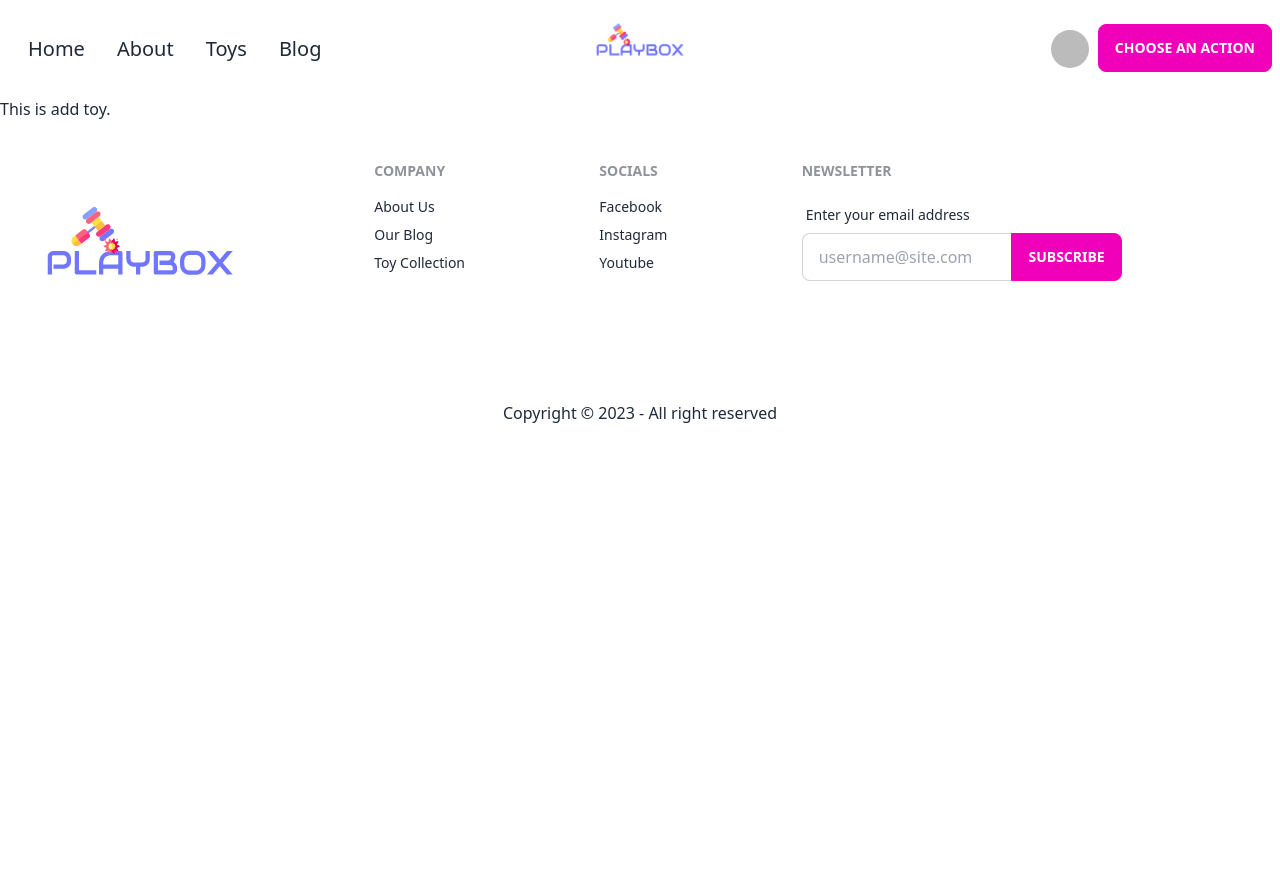
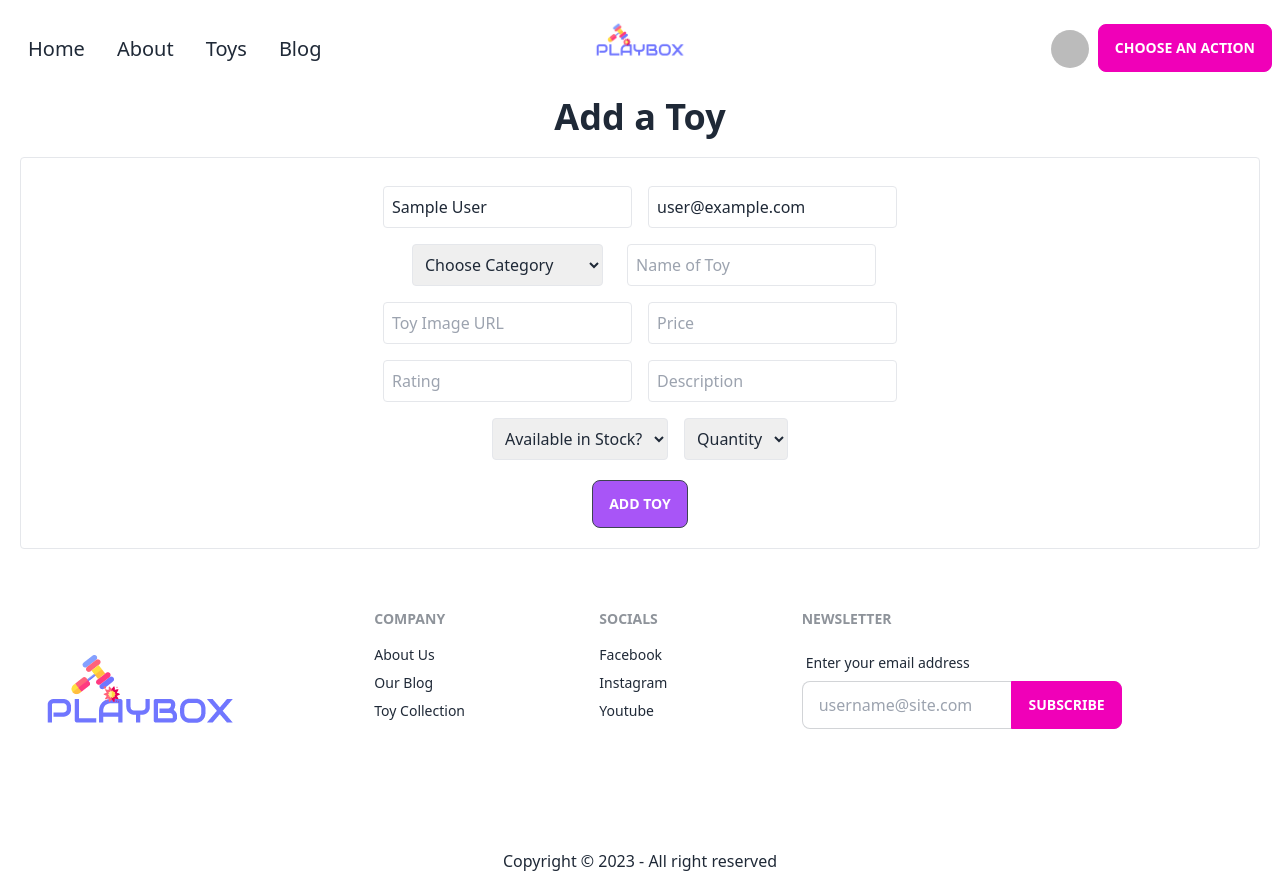
Before and after one commit to MarzukaaZaki/playbox-client, a React (Vite) app: page /addtoy in a window 1280 px wide. Before the commit the page ends 800 px from the top, so only its background shows below. Built offline with nearby package versions, Linux system fonts and the light colour scheme; no server answers; sample sign-in values are in the browser's storage.

Commit message:
Implemented post toy logic with toast message

```diff
--- a/package.json
+++ b/package.json
@@ -19,6 +19,7 @@
     "react-hook-form": "^7.43.9",
     "react-router-dom": "^6.11.2",
     "react-select": "^5.7.3",
+    "react-toastify": "^9.1.3",
     "sort-by": "^1.2.0"
   },
   "devDependencies": {
--- a/src/pages/AddToy/AddToy.jsx
+++ b/src/pages/AddToy/AddToy.jsx
@@ -1,10 +1,161 @@
-import React from 'react';
+import React, { useContext } from 'react';
+import { useForm } from "react-hook-form";
+import { AuthContext } from '../../providers/AuthProviders';
+import { ToastContainer, toast } from 'react-toastify';
+import 'react-toastify/dist/ReactToastify.css';
+
 
 const AddToy = () => {
+    const { user } = useContext(AuthContext);
+
+    const { register, handleSubmit, watch, formState: { errors } } = useForm();
+    const onSubmit = data =>{
+        console.log(data);
+
+        fetch('http://localhost:5000/addtoy',{
+            method: 'POST',
+            headers: {
+                'content-type': 'application/json'
+            },
+            body: JSON.stringify(data)
+        })
+        .then(res => res.json())
+        .then(result =>{
+            console.log(result);
+            if(result.insertedId){
+                toast.success('Data inserted successfully.')
+
+            }
+
+
+        })
+
+
+    };
     return (
-        <div>
-            This is add toy.
+        <div className='text-center'>
+            <h1 className='text-4xl font-bold'>Add a Toy</h1>
+            <div className='flex rounded w-full p-5'>
+                { /* "handleSubmit" will validate your inputs before invoking "onSubmit" */}
+                <form onSubmit={handleSubmit(onSubmit)} className='w-full border rounded p-5'>
+                    {/* register your input into the hook by invoking the "register" function */}
+                    <input placeholder='name' type='text' value={user?.displayName} {...register("name", { required: true })} className='border rounded p-2 mx-2 my-2' />
+                    {/* errors will return when field validation fails  */}
+                    {errors.exampleRequired && <span>This field is required</span>}
+
+
+
+                    {/* include validation with required or other standard HTML validation rules */}
+                    <input placeholder='email' type='email' value={user?.email} {...register("email", { required: true })} className='border rounded p-2 mx-2 my-2' />
+                    {/* errors will return when field validation fails  */}
+                    {errors.exampleRequired && <span>This field is required</span>}
+
+                    <br />
+
+
+
+                    {/* register your input into the hook by invoking the "register" function */}
+                    <select defaultValue='' {...register("category", { required: true })} className='border rounded p-2 mx-4 my-2'>
+                    <option value="" disabled hidden>Choose Category</option>
+                        <option value="Pokemon">Pokemon</option>
+                        <option value="The Legend of Zelda">The Legend of Zelda</option>
+                        <option value="Kirby">Kirby</option>
+                        <option value="Super Mario">Super Mario</option>
+                        <option value="Lego Juniors">Lego Juniors</option>
+                        <option value="Paw Patrol">Paw Patrol</option>
+
+                    </select>
+
+                    {/* errors will return when field validation fails  */}
+                    {errors.exampleRequired && <span>This field is required</span>}
+
+
+
+
+
+                    {/* include validation with required or other standard HTML validation rules */}
+                    <input placeholder='Name of Toy' {...register("toy-name", { required: true })} className='border rounded p-2 mx-2 my-2' />
+                    {/* errors will return when field validation fails  */}
+                    {errors.exampleRequired && <span>This field is required</span>}
+
+                    <br />
+
+
+
+
+                    {/* register your input into the hook by invoking the "register" function */}
+                    <input placeholder='Toy Image URL' type='url' {...register("img-url", { required: true })} className='border rounded p-2 mx-2 my-2' />
+                    {/* errors will return when field validation fails  */}
+                    {errors.exampleRequired && <span>This field is required</span>}
+
+
+
+                    {/* include validation with required or other standard HTML validation rules */}
+                    <input placeholder='Price' type='number' {...register("price", { required: true })} className='border rounded p-2 mx-2 my-2' />
+                    {/* errors will return when field validation fails  */}
+                    {errors.exampleRequired && <span>This field is required</span>}
+                    <br />
+
+
+
+                    {/* include validation with required or other standard HTML validation rules */}
+                    <input placeholder='Rating' type='number' {...register("rating", { required: true })} className='border rounded p-2 mx-2 my-2' />
+                    {/* errors will return when field validation fails  */}
+                    {errors.exampleRequired && <span>This field is required</span>}
+
+
+
+
+
+                    {/* include validation with required or other standard HTML validation rules */}
+                    <input placeholder='Description' type='text' {...register("description", { required: true })} className='border rounded p-2 mx-2 my-2' />
+                    {/* errors will return when field validation fails  */}
+                    {errors.exampleRequired && <span>This field is required</span>}
+
+
+                    <br />
+
+
+
+
+                    {/* register your input into the hook by invoking the "register" function */}
+                    <select placeholder='Available' defaultValue='' {...register("available", { required: true })} className='border rounded p-2 mx-2 my-2'>
+                    <option value="" disabled hidden>Available in Stock?</option>
+                        <option value="Yes">Yes</option>
+                        <option value="No">No</option>
+
+                    </select>
+                    {/* errors will return when field validation fails  */}
+                    {errors.exampleRequired && <span>This field is required</span>}
+
+
+
+
+
+
+                    {/* register your input into the hook by invoking the "register" function */}
+                    <select placeholder='Quantity' defaultValue='' {...register("quantity", { required: true })} className='border rounded p-2 mx-2 my-2'>
+                    <option value="" disabled hidden>Quantity</option>
+                        <option value="1">1</option>
+                        <option value="2">2</option>
+                        <option value="3">3</option>
+                    </select>
+                    {/* errors will return when field validation fails  */}
+                    {errors.exampleRequired && <span>This field is required</span>}
+
+
+                    <br />
+
+
+
+                    <input className='btn bg-purple-500 border-collapse mt-3' type="submit" value="Add Toy" />
+                </form>
+                <ToastContainer/>
+
+            </div>
+
         </div>
+
     );
 };
 
--- a/src/routes/PrivateRoute.jsx
+++ b/src/routes/PrivateRoute.jsx
@@ -9,13 +9,13 @@ const PrivateRoute = ({ children }) => {
 
     if (loading) {
         return (<div>
-            <div class="text-center">
+            <div className="text-center">
                 <div role="status">
-                    <svg aria-hidden="true" class="inline w-8 h-8 mr-2 text-gray-200 animate-spin dark:text-gray-600 fill-pink-600" viewBox="0 0 100 101" fill="none" xmlns="http://www.w3.org/2000/svg">
+                    <svg aria-hidden="true" className="inline w-8 h-8 mr-2 text-gray-200 animate-spin dark:text-gray-600 fill-pink-600" viewBox="0 0 100 101" fill="none" xmlns="http://www.w3.org/2000/svg">
                         <path d="M100 50.5908C100 78.2051 77.6142 100.591 50 100.591C22.3858 100.591 0 78.2051 0 50.5908C0 22.9766 22.3858 0.59082 50 0.59082C77.6142 0.59082 100 22.9766 100 50.5908ZM9.08144 50.5908C9.08144 73.1895 27.4013 91.5094 50 91.5094C72.5987 91.5094 90.9186 73.1895 90.9186 50.5908C90.9186 27.9921 72.5987 9.67226 50 9.67226C27.4013 9.67226 9.08144 27.9921 9.08144 50.5908Z" fill="currentColor" />
                         <path d="M93.9676 39.0409C96.393 38.4038 97.8624 35.9116 97.0079 33.5539C95.2932 28.8227 92.871 24.3692 89.8167 20.348C85.8452 15.1192 80.8826 10.7238 75.2124 7.41289C69.5422 4.10194 63.2754 1.94025 56.7698 1.05124C51.7666 0.367541 46.6976 0.446843 41.7345 1.27873C39.2613 1.69328 37.813 4.19778 38.4501 6.62326C39.0873 9.04874 41.5694 10.4717 44.0505 10.1071C47.8511 9.54855 51.7191 9.52689 55.5402 10.0491C60.8642 10.7766 65.9928 12.5457 70.6331 15.2552C75.2735 17.9648 79.3347 21.5619 82.5849 25.841C84.9175 28.9121 86.7997 32.2913 88.1811 35.8758C89.083 38.2158 91.5421 39.6781 93.9676 39.0409Z" fill="currentFill" />
                     </svg>
-                    <span class="sr-only">Loading...</span>
+                    <span className="sr-only">Loading...</span>
                 </div>
             </div>
 
```
Also changed, not shown: src/assets/toy1.jpg (added), 1 other file (tests, documents, lock files or other folders).
